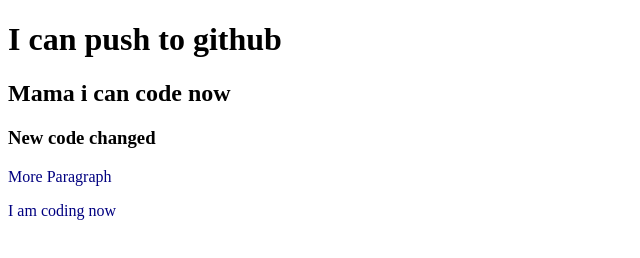
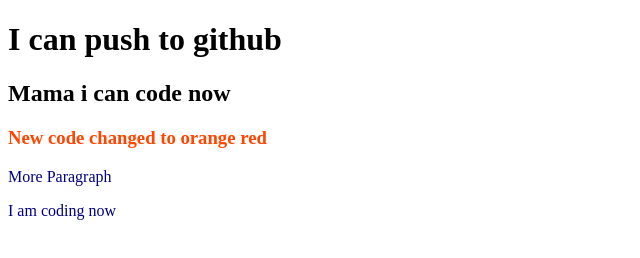
Before and after one commit to bashir-rumy72/my-first-repository, a plain HTML site: page index.html in a window 1280 px wide. Shown: the whole page, without its empty margins (0-640 px from the left). Drawn offline with Linux system fonts and the light colour scheme.

Commit message:
Added orange red color

```diff
--- a/index.html
+++ b/index.html
@@ -10,7 +10,7 @@
 <body>
     <h1>I can push to github</h1>
     <h2>Mama i can code now</h2>
-    <h3>New code changed</h3>
+    <h3>New code changed to orange red</h3>
     <p>More Paragraph</p>
     <p>I am coding now</p>
 </body>
--- a/style.css
+++ b/style.css
@@ -1,3 +1,6 @@
 p{
     color: navy;
 }
+h3{
+    color: orangered;
+}
```
